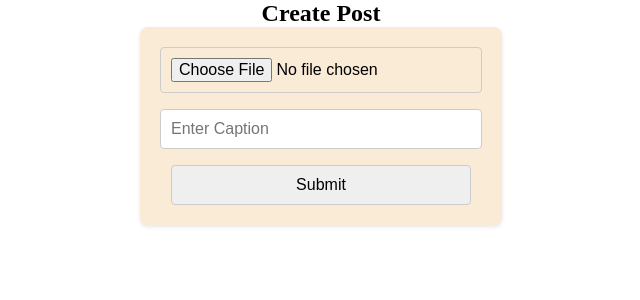
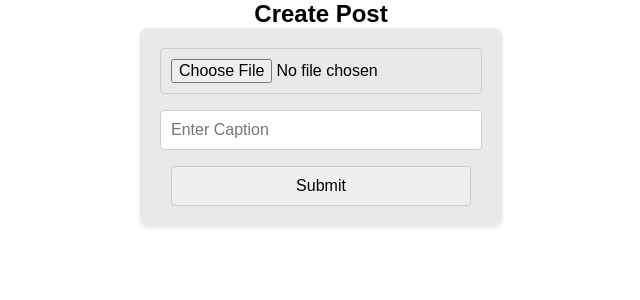
Before and after one commit to gaganchaudhary4421-ops/Learning-Backend, a React app in the folder Frontend/frontend/: page /create-post in a window 1280 px wide. Shown: the top 300 px of the page, without its empty margins (319-959 px from the left). Built offline with nearby package versions, Linux system fonts and the light colour scheme; the HTML template or start-up script is replaced by a standard one.

Commit message:
Building create post page

```diff
--- a/Frontend/frontend/src/index.css
+++ b/Frontend/frontend/src/index.css
@@ -1,6 +1,9 @@
 * {
   margin: 0;
   padding: 0;
+}
+html {
+  font-family: Arial, sans-serif;
 }
 html,
 body,
@@ -22,7 +25,7 @@ body,
   gap: 1rem;
   justify-content: center;
   align-items: center;
-  background-color: antiquewhite;
+  background-color: rgb(234, 233, 232);
   padding: 20px;
   border-radius: 8px;
   box-shadow: 0 2px 4px rgba(0, 0, 0, 0.1);
```
